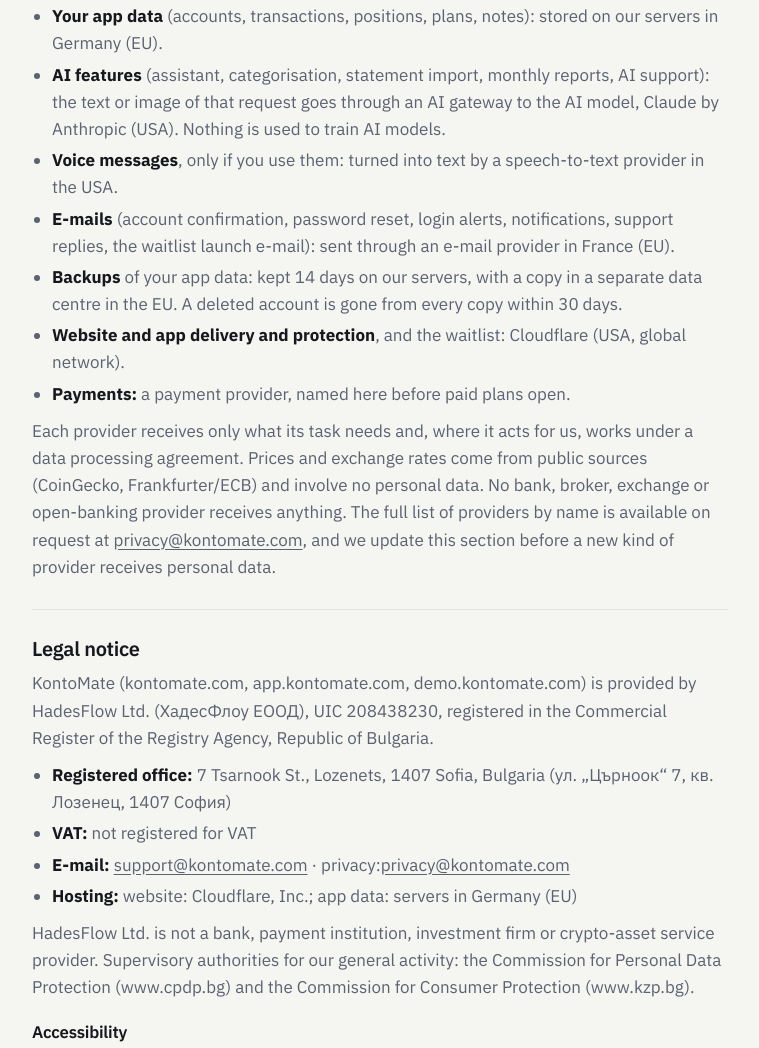
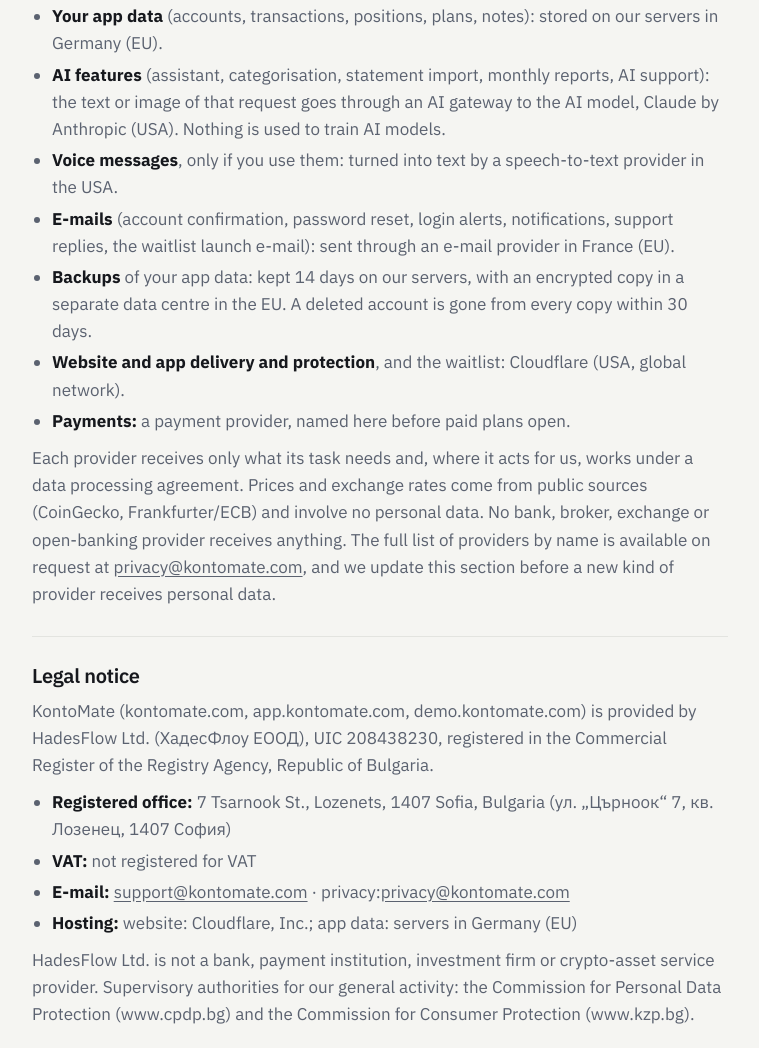
Before and after one commit to hadesflow-ai/kontomate-website, a plain HTML site: page legal/index.html in a window 1280 px wide. Shown: the part 5927-6975 px from the top of the page, without its empty margins (260-1019 px from the left). Drawn offline with Linux system fonts and the light colour scheme.

Commit message:
Legal: the offsite backup copy is encrypted
Co-Authored-By: Claude Opus 5.5 <noreply@anthropic.com>

```diff
--- a/legal/index.html
+++ b/legal/index.html
@@ -129,7 +129,7 @@
         <li><strong>AI features</strong> (assistant, categorisation, statement import, monthly reports, AI support): the text or image of that request goes through an AI gateway to the AI model, Claude by Anthropic (USA). Nothing is used to train AI models.</li>
         <li><strong>Voice messages</strong>, only if you use them: turned into text by a speech-to-text provider in the USA.</li>
         <li><strong>E-mails</strong> (account confirmation, password reset, login alerts, notifications, support replies, the waitlist launch e-mail): sent through an e-mail provider in France (EU).</li>
-        <li><strong>Backups</strong> of your app data: kept 14 days on our servers, with a copy in a separate data centre in the EU. A deleted account is gone from every copy within 30 days.</li>
+        <li><strong>Backups</strong> of your app data: kept 14 days on our servers, with an encrypted copy in a separate data centre in the EU. A deleted account is gone from every copy within 30 days.</li>
         <li><strong>Website and app delivery and protection</strong>, and the waitlist: Cloudflare (USA, global network).</li>
         <li><strong>Payments:</strong> a payment provider, named here before paid plans open.</li>
       </ul>
```
